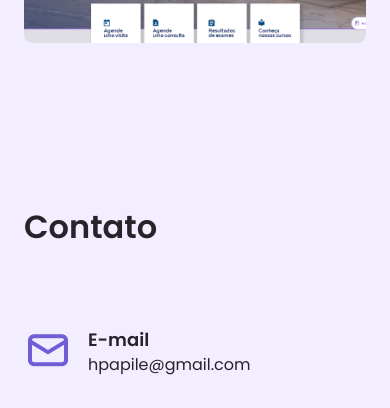
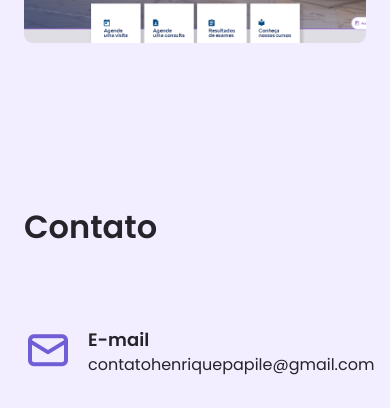
Before and after one commit to henriquepapiledev/henriquepapiledev.github.io, a website with bundled scripts: page index.html in a window 390 px wide. Shown: the part 4556-4964 px from the top of the page. Built offline with nearby package versions, Linux system fonts and the light colour scheme; no server answers; files whose address does not match are found by name.

Commit message:
Atualização de email

```diff
--- a/index.html
+++ b/index.html
@@ -86,7 +86,7 @@
                                         href="https://github.com/henriquepapiledev" target="_blank"><i
                                             class="uil uil-github-alt text-icon"></i></a></li>
                                 <li><a class="hover:text-purple transition duration-500"
-                                        href="mailto:hpapile@gmail.com"><i
+                                        href="mailto:contatohenriquepapile@gmail.com"><i
                                             class="uil uil-envelope-alt text-icon"></i></a></li>
 
                                 <li><a class="hover:text-purple transition duration-500" href="https://web.whatsapp.com/send/?phone=5511953553054&text=Ol%C3%A1%20Henrique,%20vim%20pela%20sua%20pagina%20henrique.papile." target="_blank"><i
@@ -386,13 +386,13 @@
 
         <section class="max-w-[1020px] pt-80 pb-80 pl-24 pr-24 lg:pl-16 lg:pr-16 w-full m-auto js-scroll" id="contact">
             <h2 class="text-s4 font-bold mb-32 pb-32">Contato</h2>
-            <div class="grid grid-cols-1 md:grid-cols-3 lg:grid-cols-3 gap-24">
+            <div class="grid grid-cols-1 md:grid-cols-12 lg:grid-cols-12 gap-24">
                 <div class="flex items-center w-full gap-16">
                     <i class="uil uil-envelope-alt text-s5 text-purple"></i>
                     <div>
                         <p class="font-semibold text-s2">E-mail</p>
                         <a class="text-s1 hover:text-purple transition duration-500"
-                            href="mailto:hpapile@gmail.com">hpapile@gmail.com</a>
+                            href="mailto:contatohenriquepapile@gmail.com">contatohenriquepapile@gmail.com</a>
                     </div>
                 </div>
                 <div class="flex items-center w-full gap-16">
```
